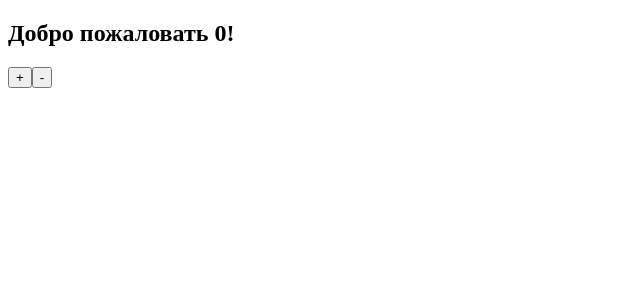
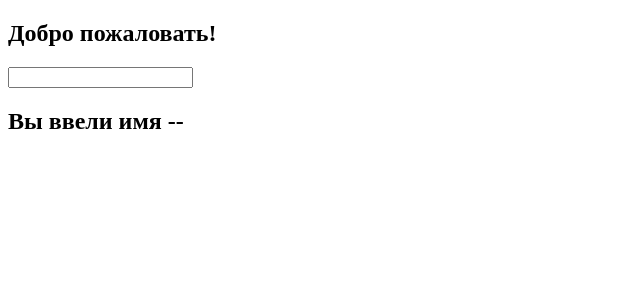
Before and after one commit to AhegaoMaybe/Zombikk, an Angular app in the folder my-app/: page / in a window 1280 px wide. Shown: the top 300 px of the page, without its empty margins (0-640 px from the left). Built offline with nearby package versions, Linux system fonts and the light colour scheme.

Commit message:
Something

```diff
--- a/my-app/src/app/app.component.html
+++ b/my-app/src/app/app.component.html
@@ -1,4 +1,5 @@
 <div>
-    <h2>Добро пожаловать {{clicks}}!</h2>
-    <app-child (onChanged)='onChanged($event)'></app-child>
+    <h2>Добро пожаловать!</h2>
+    <app-child [(UserName)]="name"></app-child>
+    <h2>Вы ввели имя -- {{name}}</h2>
 </div>
--- a/my-app/src/app/app.component.ts
+++ b/my-app/src/app/app.component.ts
@@ -6,14 +6,7 @@ import { Component } from '@angular/core';
   styleUrls: ['./app.component.css']
 })
 export class AppComponent {
-  clicks:number = 0;
-  onChanged(increased){
-    if(increased){
-      this.clicks = this.clicks + 1;
-    }
-    else{
-      this.clicks = this.clicks - 1;
-    }
-  }
+  name:string;
+
 
 }
--- a/my-app/src/app/child/child.component.html
+++ b/my-app/src/app/child/child.component.html
@@ -1,4 +1,3 @@
 <div>
-    <button (click)="change(true)">+</button>
-    <button (click)="change(false)">-</button>
+    <input type="text" [ngModel]="UserName" (ngModelChange)="onNameChange($event)">
 </div>
--- a/my-app/src/app/child/child.component.ts
+++ b/my-app/src/app/child/child.component.ts
@@ -1,12 +1,14 @@
-import { EventEmitter, Component, Output } from '@angular/core';
+import { EventEmitter, Component, Output, Input} from '@angular/core';
 @Component({
   selector: 'app-child',
   templateUrl: './child.component.html',
   styleUrls: ['./child.component.css']
 })
 export class ChildComponent {
-  @Output() onChanged = new EventEmitter<boolean>();
-  change(increased){
-    this.onChanged.emit(increased);
+  @Input() UserName: string;
+  @Output() UserNameChange = new EventEmitter<string>();
+  onNameChange(newName:string){
+    this.UserName = newName;
+    this.UserNameChange.emit(newName);
   }
 }
```
